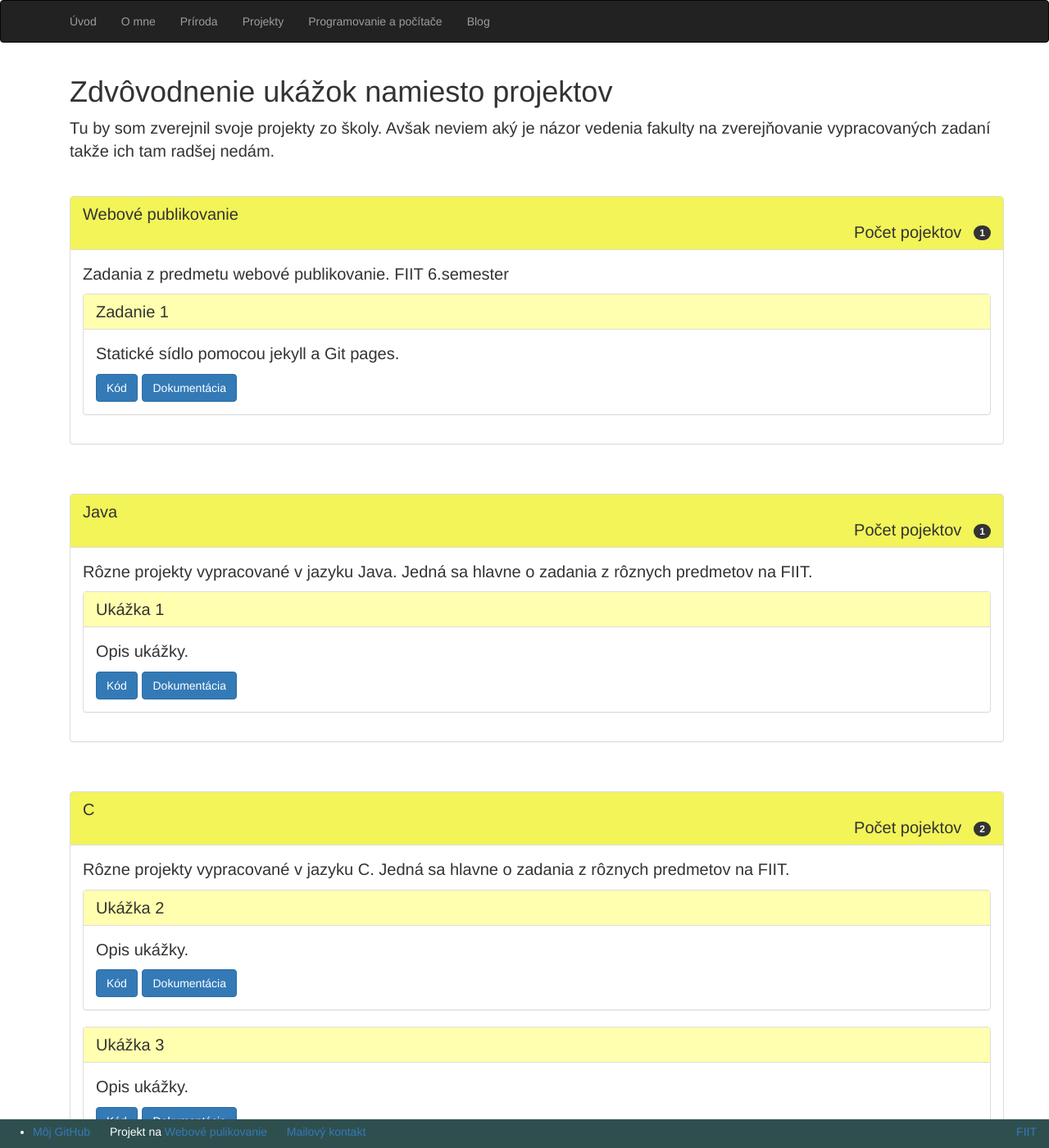
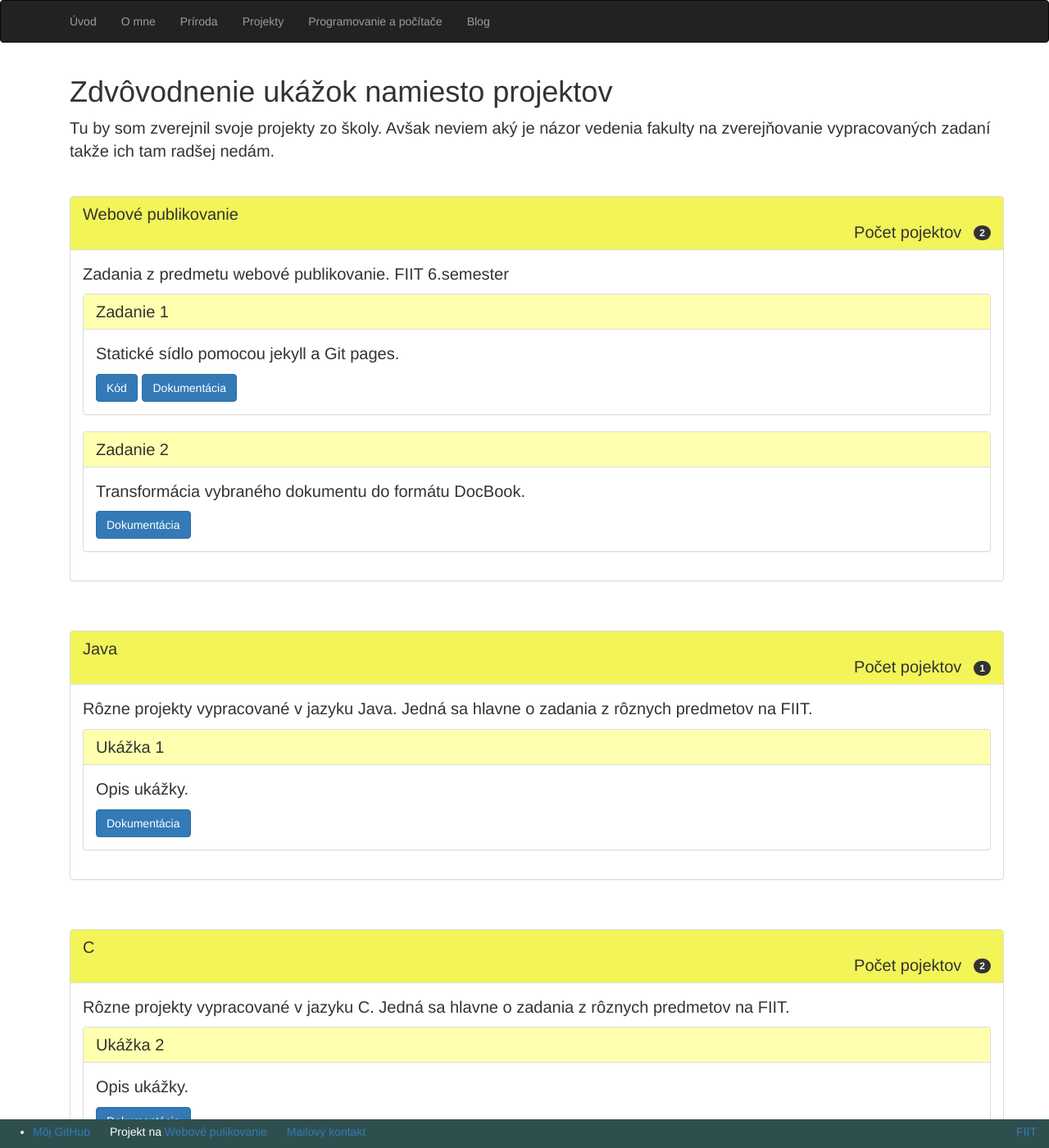
Before and after one commit to JanecekJ/JanecekJ.github.io, a Jekyll site: the page built from projekty/index.md, in a window 1280 px wide and 1400 px high. Shown: the whole window at 82% size. Built offline with Jekyll 4.4.1, drawn with Linux system fonts in a browser that asks for light colours.

Commit message:
Added documentation for second assignment, updated visibility of button in projects section

````diff
--- a/_data/projekty.json
+++ b/_data/projekty.json
@@ -6,6 +6,11 @@
 					"popis":"Statické sídlo pomocou jekyll a Git pages.",
 					"code":"https://github.com/JanecekJ/JanecekJ.github.io",
 					"doc":"/projekty/zadanie1/"
+				},{
+					"name":"Zadanie 2",
+					"popis":"Transformácia vybraného dokumentu do formátu DocBook.",
+					"code":"",
+					"doc":"/projekty/zadanie2/"
 				}]
 },{
 	"nadpis":"Java",
--- a/_layouts/projects.html
+++ b/_layouts/projects.html
@@ -21,7 +21,9 @@ layout: basic
 							 	</div>
 							  	<div class="panel-body">
 							    	<p>{{polozka.popis}}</p>
+									{%if polozka.code != "" %}
 							    	<a class="btn btn-primary" href="{{polozka.code}}">Kód</a>
+									{% endif %}
 							    	<a class="btn btn-primary" href="{{polozka.doc}}">Dokumentácia</a>
 							  	</div>
 							</div>
--- /dev/null
+++ b/projekty/zadanie2/index.md
@@ -0,0 +1,161 @@
+---
+layout: post
+title: Zadanie 2 - Transformácia vybraného dokumentu do formátu DocBook
+categories: Webové publikovanie
+---
+Predmetom 2. zadania je spracovanie vybraného dokumentu (ideálne bakalárskeho projektu) z pôvodného ľubovoľného (Word, OpenOffice, LaTeX, …) formátu do formátu DocBook a vygenerovanie cieľového tvaru v PDF. Výsledný dokument bude mať rozsah minimálne 10 a maximálne 15 strán. Do rozsahu sa nezapočítavajú úvodné strany (obsah, zoznamy obrázkov a tabuliek), použitá literatúra a prílohy.
+
+# Riešenie
+
+Vypracované zadanie obsahuje všetky požadované kontrolné konštrukcie.
+
++ Text je členený na kapitoly a podkapitoly. Obsahuje tiež prílohu a generovaný obsah (obsah, zoznam obrázkov, zoznam tabuliek)
++ Na členenie textu som použil odrážky aj číslovanie, pričom pri číslovaní som zároveň využil aj zvýraznenie textu
++ V texte sa odkazujem na ďalšie časti dokumentu, konkrétne podkapitoly
++ Poznámka pod čiarou je použitá pri niektorých obrázkoch, kde pridáva menej zaujímavé informácie.
++ Zoznam použitej literatúry sa nachádza na konci dokumentu, a citácie sa nachádzajú na viacerých miestach dokumentu.
++ V dokumente sa nachádzajú obrázky a tabulky, na ktoré sa odkazujem v texte. Na začiatku dokumentu sa nachádzajú zoznamy tabuliek a obrázkov.
++ Na konci dokumentu sa nachádza viacúrovňový register pojmov.
+
+Kapitoly a podkapitoly som vytváral pomocou tagov:
+```xml
+<chapter>
+...
+<section>...</section>
+...
+</chapter>
+```
+
+Na vygenerovanie zoznamu obrazkov a tabuliek som pozmenil subor **thesis.xsl** :
+```xml
+<xsl:param name="generate.toc">
+book      title,toc,figure,table
+</xsl:param>
+```
+
+Na vytvorenie číslovania so zvýraznením som použil:
+```xml
+<orderedlist>
+	<listitem>
+		<para>
+			<emphasis role='bold' >čistenie dát</emphasis>
+		</para>
+	</listitem>
+	<listitem>
+		<para>
+			<emphasis role='bold' >normalizácia</emphasis>
+		</para>
+	</listitem>
+	<listitem>
+		<para>
+			<emphasis role='bold' >transformácia</emphasis>
+		</para>
+	</listitem>
+	<listitem>
+		<para>
+			<emphasis role='bold' >extrakcia atribútov</emphasis>
+		</para>
+	</listitem>
+	<listitem>
+		<para>
+			<emphasis role='bold' >selekcia atribútov</emphasis>
+		</para>
+	</listitem>
+</orderedlist>
+```
+
+Odkaz na podkapitolu:
+```xml
+Tomu prečo je tento spôsob spracovania užitočný sa venujme v <xref linkend='variance'/>
+...
+<section id='variance'>
+```
+
+Obrázok s poznámkou pod čiarou:
+```xml
+<figure id="imgBiasVariance">
+	<title>
+		Vzťah medzi bias, variance a komplexnosťou modelu
+		<footnote>
+			<para>Čím komplikovanejší model, tým väčšia variancia.
+			 Čím jednoduchší model, tým väčšia vyvhýlenosť. Treba nájsť správny pomer.</para>
+		</footnote>
+	</title>
+	<mediaobject>
+	  	<imageobject>
+	   	 	<imagedata width='10cm' fileref="images/biasvariance.png"/>
+	  	</imageobject>
+	  	<textobject>
+	  		<phrase>Čím komplikovanejší model, tým väčšia variancia.
+	  		 Čím jednoduchší model, tým väčšia vyvhýlenosť. Treba nájsť správny pomer.</phrase>
+	  	</textobject>
+	  	<ulink url="http://scott.fortmann-roe.com/docs/BiasVariance.html"/>
+	</mediaobject>
+</figure>
+```
+
+Tabuľka:
+```xml
+<table id='tabulkaBagging' frame='all'><title>Tréningové podmnožiny pre bagging</title>
+	<tgroup cols='2' align='left' colsep='1' rowsep='1'>
+		<colspec colname='mnozina'/>
+		<colspec colname='prvky' />
+		<thead>
+			<row>
+	  			<entry>Množina</entry>
+	  			<entry>Pozorovanie v množine</entry>
+			</row>
+		</thead>
+		<tbody>
+			<row>
+			  	<entry>T (pôvodná množina)</entry>
+			  	<entry>1, 2, 3, 4, 5, 6, 7, 8, 9, 10</entry>
+			</row>
+			<row>
+			  	<entry>T1</entry>
+			  	<entry>1, 2, 2, 4, 5, 6, 6, 8, 9, 10</entry>
+			</row>
+			<row>
+			  	<entry>T2</entry>
+			  	<entry>1, 1, 3, 4, 5, 5, 7, 8, 10, 10</entry>
+			</row>
+			<row>
+			  	<entry>T3</entry>
+			  	<entry>3, 3, 3, 4, 5, 6, 7, 7, 9, 10</entry>
+			</row>
+			<row>
+			  	<entry>T4</entry>
+			  	<entry>1, 2, 4, 4, 5, 6, 7, 8, 9, 9</entry>
+			</row>
+		</tbody>
+	</tgroup>
+</table>
+```
+
+Položka v použitej literatúre:
+```xml
+<biblioentry id="Breiman1996">
+  	<authorgroup>
+    	<author><firstname>Leo</firstname><surname>Breiman</surname></author>
+  	</authorgroup>
+  	<isbn>1573-0565</isbn>
+  	<copyright>
+  		<year>1996</year>
+  	</copyright>
+  	<publisher>
+   		<publishername>Machine Learning</publishername>
+  	</publisher>
+  	<title>Bagging predictors</title>
+  	<pagenums>123-140</pagenums>
+</biblioentry>
+```
+
+Zoznam pojmov
+```xml
+<!-- prvá uroveň -->
+<envar>Klasifikácia</envar><indexterm><primary>Klasifikácia</primary></indexterm>
+<!-- druhá uroveň -->
+<envar>Predpríprava dát</envar><indexterm><primary>Klasifikácia</primary><secondary>Predpríprava dát</secondary></indexterm>
+<!-- vygenerovanie zoznamu -->
+<index></index>
+```
````
